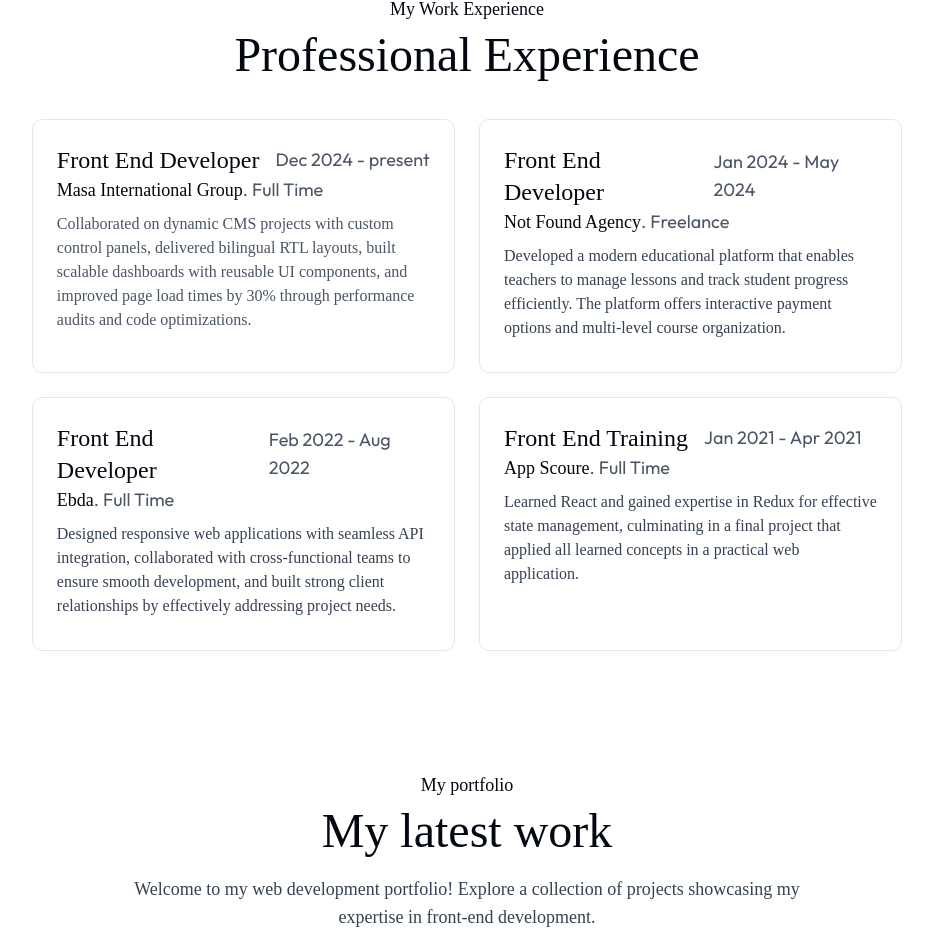
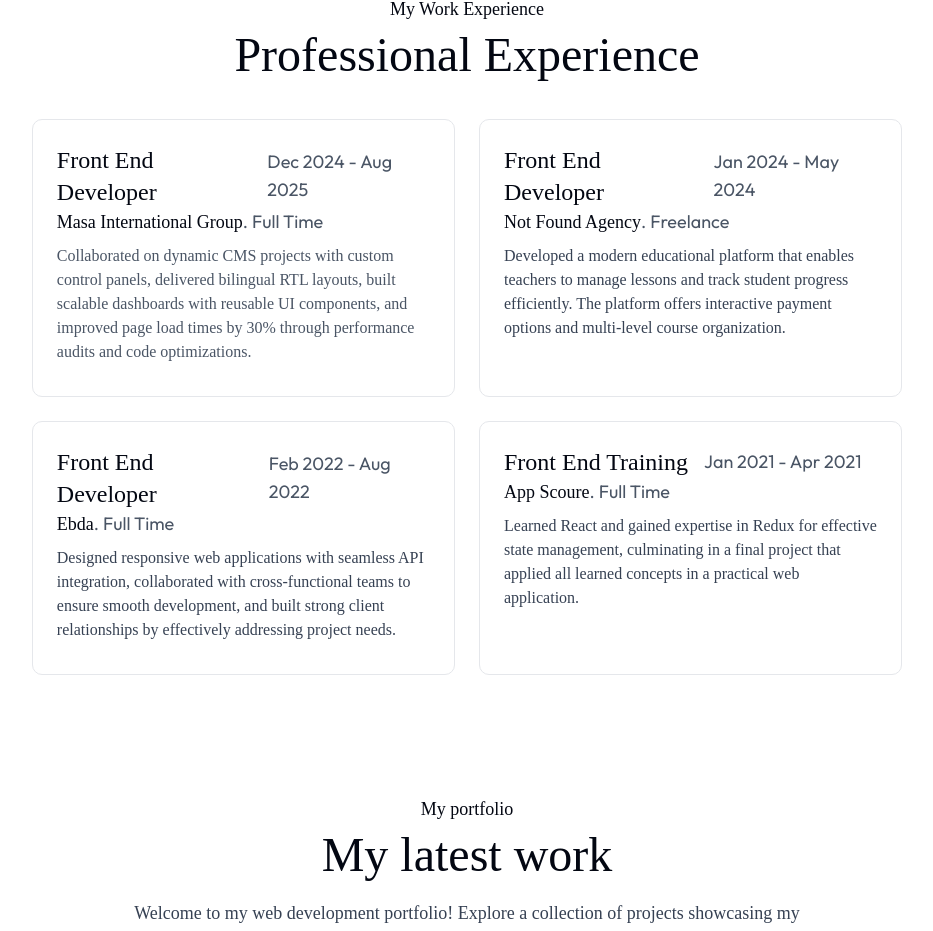
Before and after one commit to MohamdAlaa/Personal-Portfolio, a Next.js app: page / in a window 1280 px wide. Shown: the part 1733-2664 px from the top of the page, without its empty margins (173-1106 px from the left). Built offline with nearby package versions, Linux system fonts and the light colour scheme; a web font is replaced by a local one.

Commit message:
enhancement

```diff
--- a/app/components/WorkExperience.jsx
+++ b/app/components/WorkExperience.jsx
@@ -12,7 +12,7 @@ const WorkExperience = () => {
           {" "}
           <h3 className=" text-2xl font-Ovo flex flex-col xl:flex-row  items-center xl:gap-4   ">
             Front End Developer
-            <span className="text-lg text-gray-600">Dec 2024 - present</span>
+            <span className="text-lg text-gray-600">Dec 2024 - Aug 2025</span>
           </h3>
           <h4 className="text-lg font-Ovo  flex flex-col md:flex-row  items-center justify-center lg:justify-start ">
             Masa International Group
```
